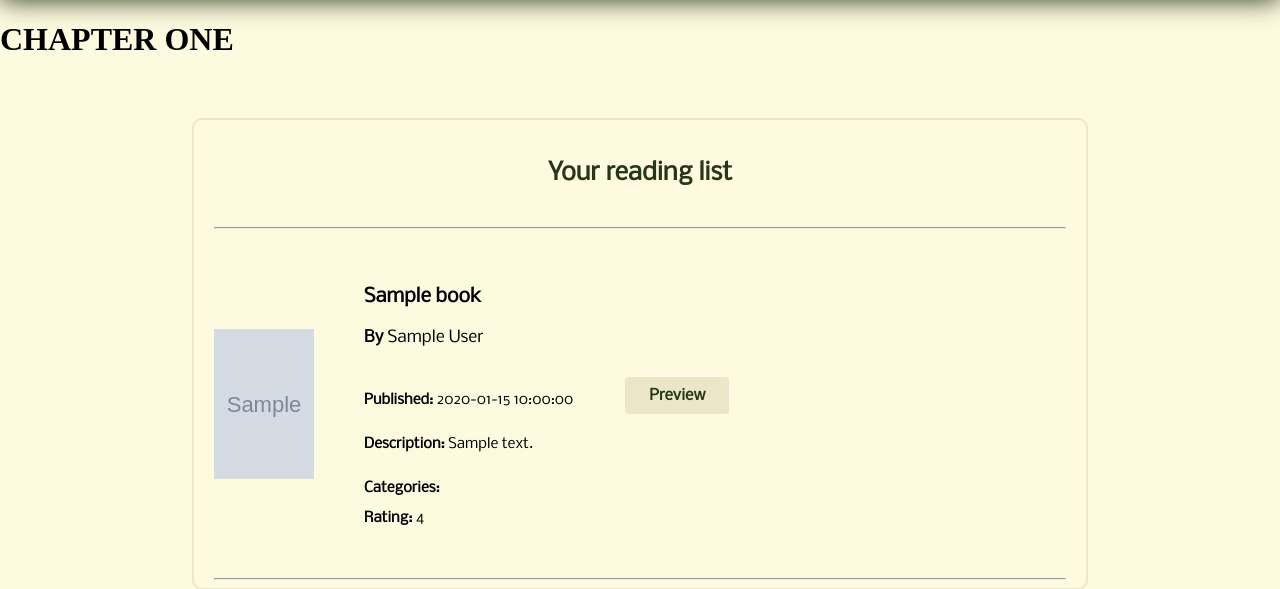
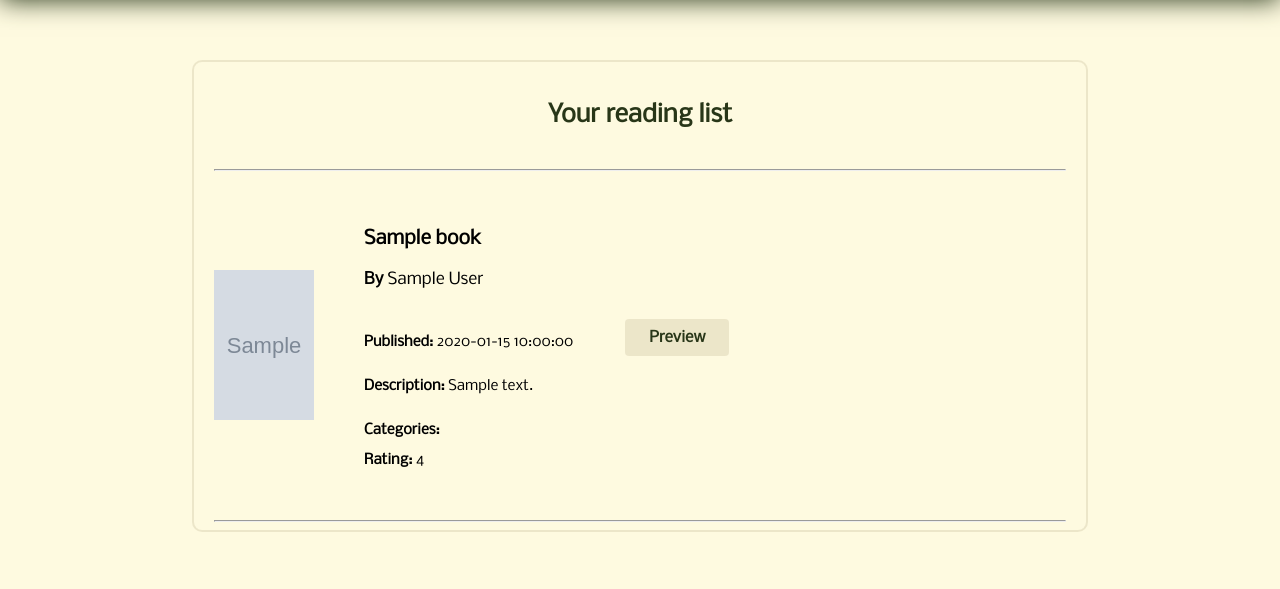
Before and after one commit to milliedavidson/group5-project-codefirstgirlsaloud, a Python web app: template application/templates/results.html in a window 1280 px wide. Shown: the part 110-699 px from the top of the page. Run offline with Jinja, Linux system fonts and the light colour scheme; the template is opened without the code that fills it: most values are stand-ins (such as "Sample title", 1, 10 or a date in 2020); grey boxes marked "Sample" are stand-in pictures; some web fonts are replaced.

Commit message:
deleted redundant heading

```diff
--- a/application/templates/results.html
+++ b/application/templates/results.html
@@ -1,8 +1,6 @@
 {% extends "layout.html" %}
 
 {% block main_content %}
-<h1>CHAPTER ONE</h1>
-
 <div class="book-container">
     <h4>Your reading list</h4>
     <hr>
```
